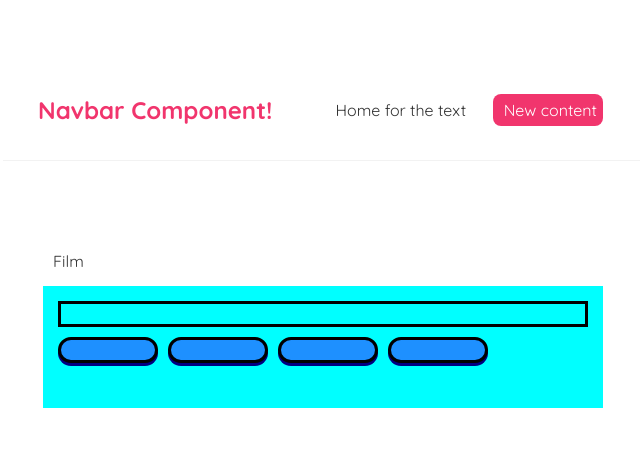
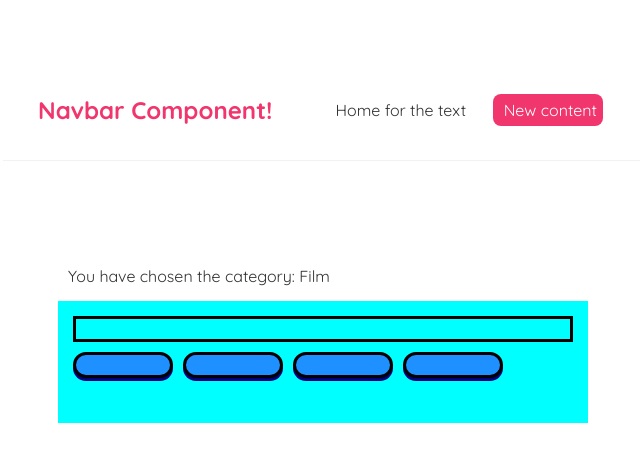
Before and after one commit to naoiri/Quiz-man, a React (Create React App) app in the folder frontend/: page /game in a window 1280 px wide. Both pictures are taken after a click on the button "Film". Shown: the top 462 px of the page, without its empty margins (317-957 px from the left). Built offline with nearby package versions, Linux system fonts and the light colour scheme; no server answers; the HTML template or start-up script is replaced by a standard one.

Commit message:
Show the questions after the user has chosen a cateory

```diff
--- a/frontend/src/Game.js
+++ b/frontend/src/Game.js
@@ -50,8 +50,6 @@ const Game = () => {
             showScoreBoard(true)
         }
 
-
-
     }
 
     return (
@@ -74,9 +72,8 @@ const Game = () => {
 
                 </div>
             ):(
-                <div>{chosenCategory}</div>
-            )}
-
+                <div>
+                    <div>You have chosen the category: {chosenCategory}</div>
                     <div className="grid-container">
 
                         {scoreBoard ? (
@@ -93,6 +90,13 @@ const Game = () => {
 
                         )}
                     </div>
+
+                </div>
+
+            )}
+
+
+
         </div>
     )
 }
```
Lines whose indentation alone changed are shown as unchanged.
